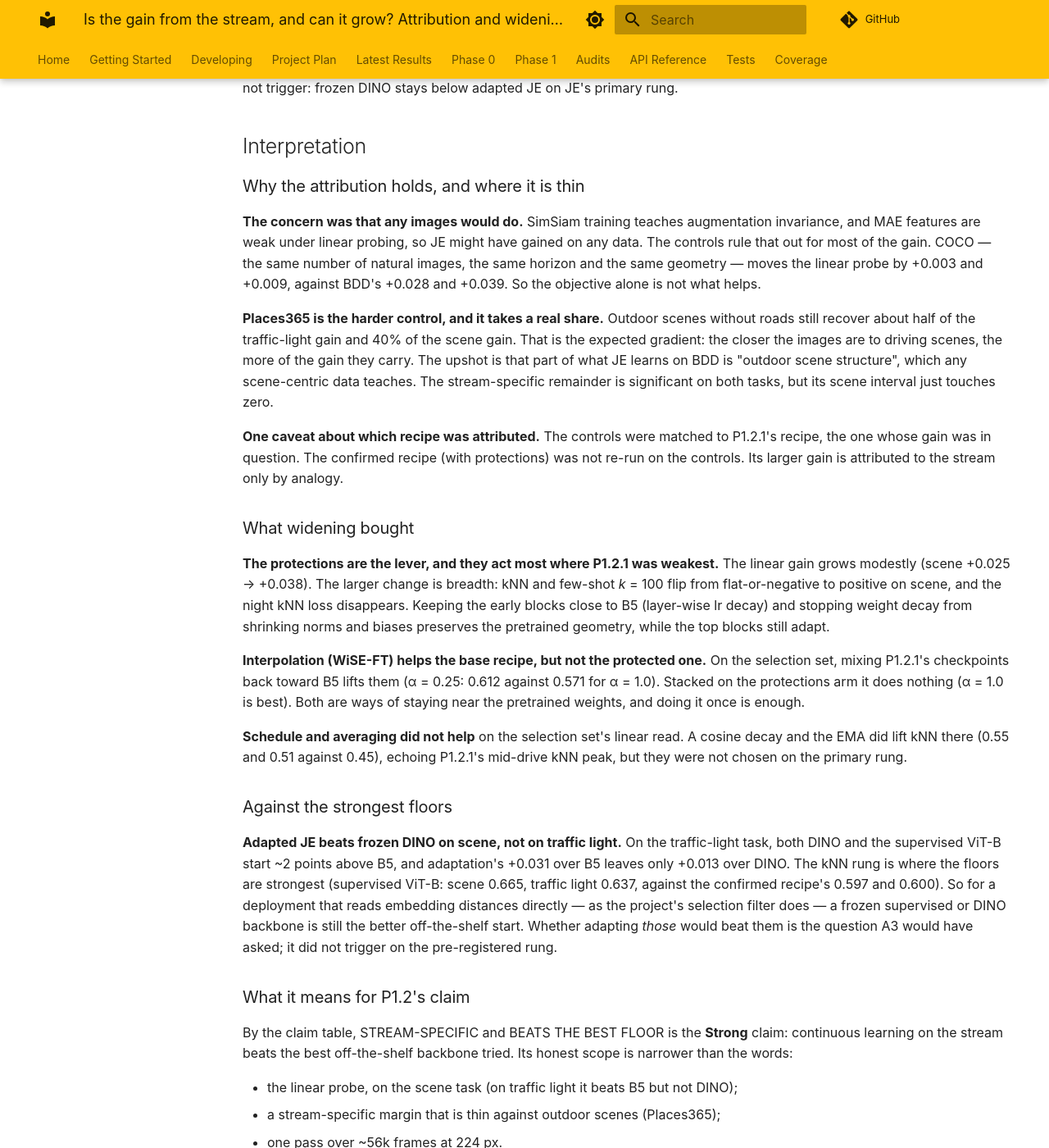
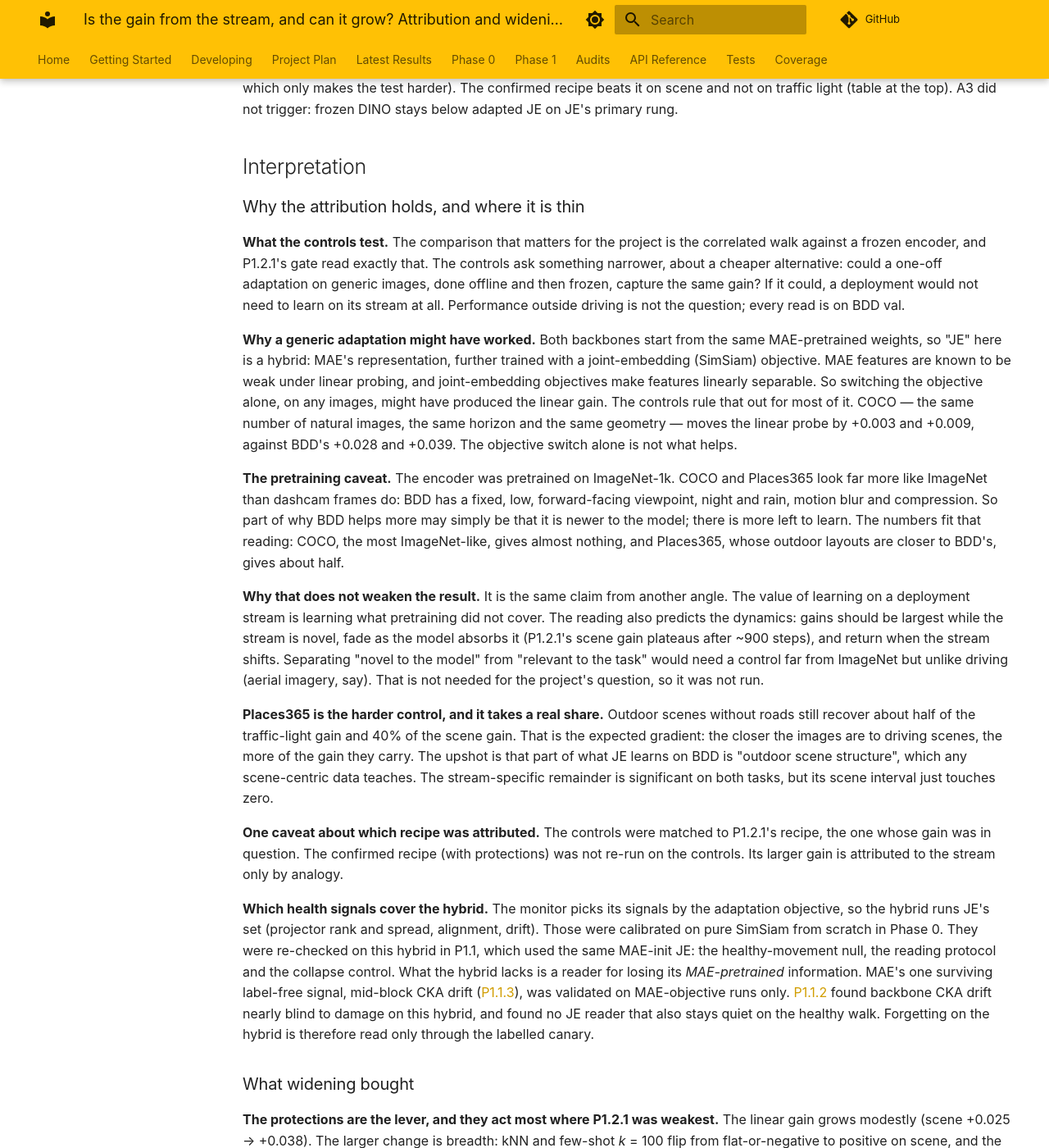
Before and after one commit to aidotse/cafl4ds, an MkDocs documentation site: the page built from docs/experiments/phase1/P1.2.4.md, in a window 1280 px wide and 1400 px high, scrolled down 8167 px. Shown: the whole window at 82% size. Built offline with MkDocs 1.6.1 and Material for MkDocs 9.7.7, drawn with Linux system fonts in a browser that asks for light colours; comment, search, counter and statistics services are not loaded; some of the changed text lies outside the part shown.

Commit message:
docs: P1.2.4 attribution read as 'can a one-off generic adaptation replace the stream?'; the MAE-init hybrid, its signals, and the pretraining-distance caveat
Co-Authored-By: Claude Opus 5.5 <noreply@anthropic.com>

```diff
--- a/docs/experiments/phase1/P1.2.4.md
+++ b/docs/experiments/phase1/P1.2.4.md
@@ -9,11 +9,12 @@ make it larger?
 **Verdict: Strong — the gain comes from the driving content, and it beats the best frozen backbone tried.** Both
 pre-registered reads pass.
 
-- **Attribution: STREAM-SPECIFIC against both controls.** "Stream-specific" means specific to the stream's *content*
-    (driving images), not its order: P1.2.1's walk and shuffled IID drive gain alike, and the controls are matched to
-    the IID one. The same JE training on 56k non-driving images gains much less than on BDD. COCO recovers almost none
-    of the gain. Places365, the strict control (other outdoor scenes), recovers 40–55% of it, so the stream-specific
-    margin over it is narrower.
+- **Attribution: a one-off generic adaptation cannot replace learning on the stream (STREAM-SPECIFIC against both
+    controls).** The question the controls answer: could a deployment get the same gain by adapting once, offline, on
+    generic images, and then freeze? No. The same training on 56k non-driving images, read on BDD, gains much less. COCO
+    recovers almost none of the gain. Places365, the strict control (outdoor scenes without roads), recovers 40–55% of
+    it, so the margin over it is narrower. The controls are matched to P1.2.1's shuffled IID drive, because non-driving
+    images have no driving order to walk; the walk, the project's main indicator, gains as much as IID.
 - **Widening: a better recipe grows the gain and broadens it.** With fine-tuning protections (layer-wise lr decay, no
     weight decay on norms and biases), JE's scene linear gain rises from +0.025 to +0.038. The kNN and few-shot rungs,
     flat or negative under P1.2.1's recipe, turn positive.
@@ -294,10 +295,29 @@ A3 did not trigger: frozen DINO stays below adapted JE on JE's primary rung.
 
 ### Why the attribution holds, and where it is thin
 
-**The concern was that any images would do.** SimSiam training teaches augmentation invariance, and MAE features are
-weak under linear probing, so JE might have gained on any data. The controls rule that out for most of the gain. COCO —
+**What the controls test.** The comparison that matters for the project is the correlated walk against a frozen encoder,
+and P1.2.1's gate read exactly that. The controls ask something narrower, about a cheaper alternative: could a one-off
+adaptation on generic images, done offline and then frozen, capture the same gain? If it could, a deployment would not
+need to learn on its stream at all. Performance outside driving is not the question; every read is on BDD val.
+
+**Why a generic adaptation might have worked.** Both backbones start from the same MAE-pretrained weights, so "JE" here
+is a hybrid: MAE's representation, further trained with a joint-embedding (SimSiam) objective. MAE features are known to
+be weak under linear probing, and joint-embedding objectives make features linearly separable. So switching the
+objective alone, on any images, might have produced the linear gain. The controls rule that out for most of it. COCO —
 the same number of natural images, the same horizon and the same geometry — moves the linear probe by +0.003 and +0.009,
-against BDD's +0.028 and +0.039. So the objective alone is not what helps.
+against BDD's +0.028 and +0.039. The objective switch alone is not what helps.
+
+**The pretraining caveat.** The encoder was pretrained on ImageNet-1k. COCO and Places365 look far more like ImageNet
+than dashcam frames do: BDD has a fixed, low, forward-facing viewpoint, night and rain, motion blur and compression. So
+part of why BDD helps more may simply be that it is newer to the model; there is more left to learn. The numbers fit
+that reading: COCO, the most ImageNet-like, gives almost nothing, and Places365, whose outdoor layouts are closer to
+BDD's, gives about half.
+
+**Why that does not weaken the result.** It is the same claim from another angle. The value of learning on a deployment
+stream is learning what pretraining did not cover. The reading also predicts the dynamics: gains should be largest while
+the stream is novel, fade as the model absorbs it (P1.2.1's scene gain plateaus after ~900 steps), and return when the
+stream shifts. Separating "novel to the model" from "relevant to the task" would need a control far from ImageNet but
+unlike driving (aerial imagery, say). That is not needed for the project's question, so it was not run.
 
 **Places365 is the harder control, and it takes a real share.** Outdoor scenes without roads still recover about half of
 the traffic-light gain and 40% of the scene gain. That is the expected gradient: the closer the images are to driving
@@ -308,6 +328,14 @@ just touches zero.
 **One caveat about which recipe was attributed.** The controls were matched to P1.2.1's recipe, the one whose gain was
 in question. The confirmed recipe (with protections) was not re-run on the controls. Its larger gain is attributed to
 the stream only by analogy.
+
+**Which health signals cover the hybrid.** The monitor picks its signals by the adaptation objective, so the hybrid runs
+JE's set (projector rank and spread, alignment, drift). Those were calibrated on pure SimSiam from scratch in Phase 0.
+They were re-checked on this hybrid in P1.1, which used the same MAE-init JE: the healthy-movement null, the reading
+protocol and the collapse control. What the hybrid lacks is a reader for losing its *MAE-pretrained* information. MAE's
+one surviving label-free signal, mid-block CKA drift ([P1.1.3](P1.1.3.md)), was validated on MAE-objective runs only.
+[P1.1.2](P1.1.2.md) found backbone CKA drift nearly blind to damage on this hybrid, and found no JE reader that also
+stays quiet on the healthy walk. Forgetting on the hybrid is therefore read only through the labelled canary.
 
 ### What widening bought
 
@@ -343,8 +371,12 @@ beats the best off-the-shelf backbone tried. Its honest scope is narrower than t
 
 ## Insights
 
-- **The stream's content matters, not just the objective.** Matched non-driving images recover a fifth or less of the
-    gain (COCO); scene-centric ones recover about half (Places365).
+- **A one-off generic adaptation does not replace learning on the stream.** Matched non-driving images recover a fifth
+    or less of the gain (COCO); scene-centric ones recover about half (Places365). Part of BDD's edge is likely its
+    distance from ImageNet, which is exactly what learning on a deployment stream is for.
+- **"JE" here is MAE-init JE.** Both backbones share the MAE-pretrained start; JE's gain is the joint-embedding
+    objective acting on MAE's representation. An init-independent JE result needs a different start (DINO is the natural
+    one).
 - **Fine-tuning protections widen JE's gain and repair its geometry.** They turn kNN and few-shot gains positive and
     remove P1.2.1's night kNN loss. For P1.3 this matters twice: it is the better recipe, and it weakens the forgetting
     lead P1.2.1 found (that lead was measured under P1.2.1's recipe).
```
Also changed, not shown: docs/experiments/latest-results/P1.2.4.md (+14 -10 lines), docs/experiments/latest-results/P1.2.md (+11 -6 lines), docs/experiments/phase1/index.md (+1 -1 lines).
